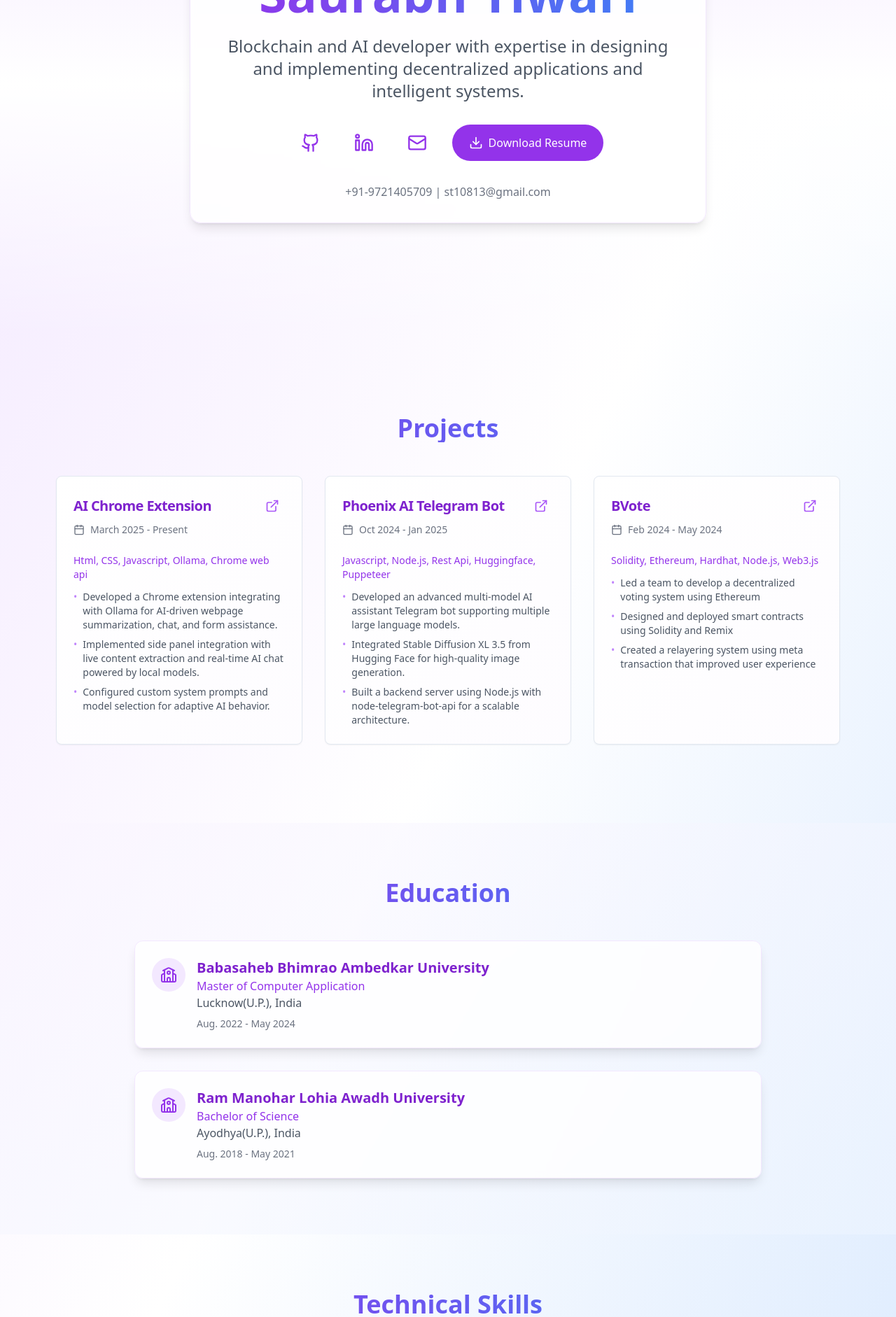
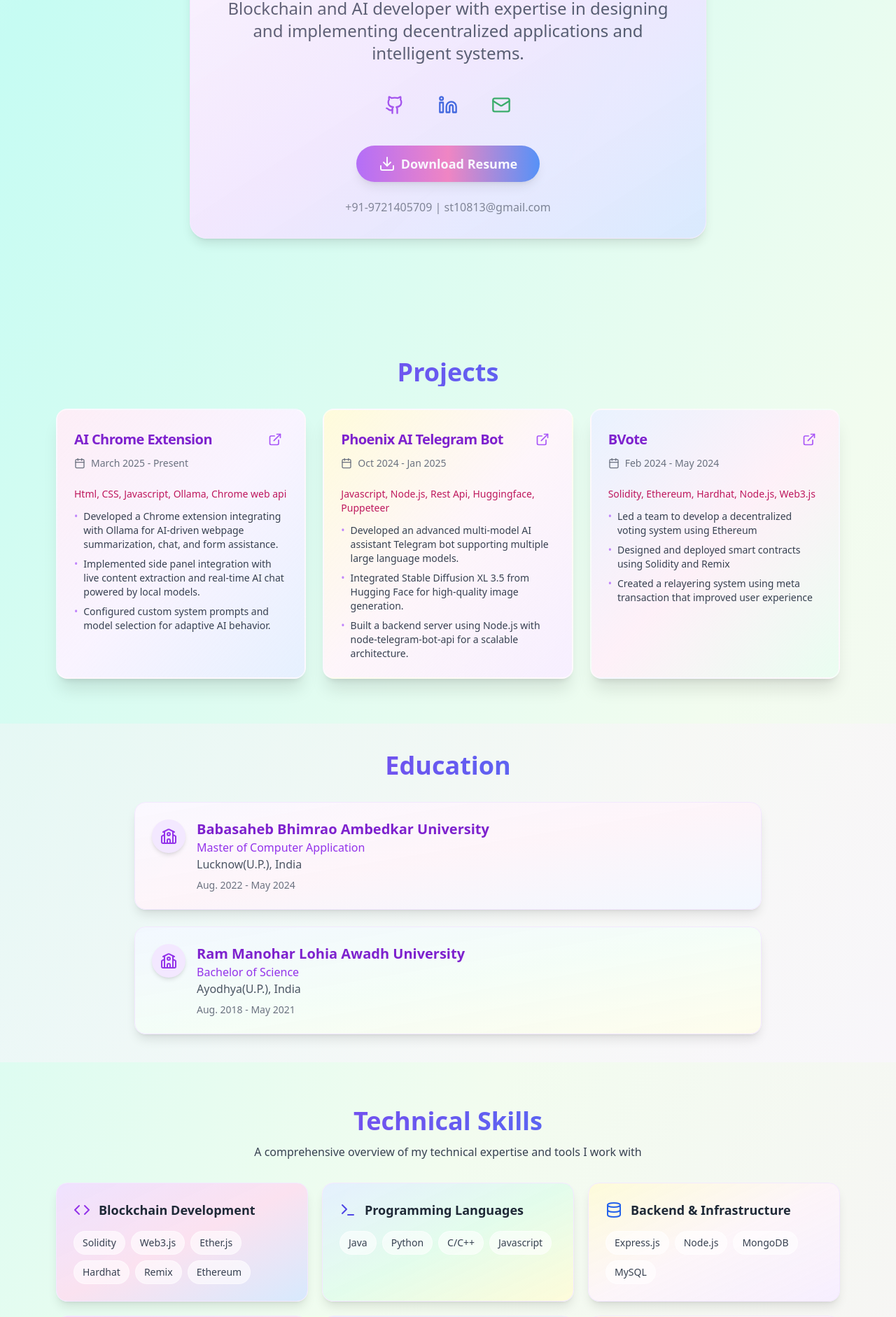
Before and after one commit to Skt329/Skt329.github.io, a React (Vite) app: page / in a window 1280 px wide. Shown: the part 240-2122 px from the top of the page at 70% size. Built offline with nearby package versions, Linux system fonts and the light colour scheme.

Commit message:
Refactor: Improve overall webpage design
- Apply improvements to the entire webpage, including making it more fluent and colorful.
- Reduce gaps between sections.
- Add a resume download link.

```diff
--- a/src/components/Education.tsx
+++ b/src/components/Education.tsx
@@ -1,3 +1,4 @@
+
 import { School } from "lucide-react";
 import { useEffect, useRef } from "react";
 
@@ -11,7 +12,7 @@ const Education = () => {
           if (entry.isIntersecting) {
             setTimeout(() => {
               entry.target.classList.add('visible');
-            }, idx * 200);
+            }, idx * 120);
           }
         });
       },
@@ -39,18 +40,24 @@ const Education = () => {
     },
   ];
 
+  const backgrounds = [
+    "from-purple-50/70 via-pink-50/80 to-blue-50/80",
+    "from-blue-50/80 via-green-50/70 to-yellow-50/80",
+  ];
+
   return (
-    <section ref={sectionRef} className="py-20 px-4 bg-gradient-to-br from-purple-50/50 to-blue-50/50" id="education">
+    <section ref={sectionRef} className="py-10 px-4 bg-gradient-to-br from-pink-50/40 to-purple-50/60" id="education">
       <div className="max-w-4xl mx-auto">
-        <h2 className="text-4xl font-bold mb-12 text-center gradient-text">Education</h2>
-        <div className="space-y-8">
-          {education.map((edu) => (
+        <h2 className="text-4xl font-bold mb-8 text-center gradient-text">Education</h2>
+        <div className="space-y-6">
+          {education.map((edu, idx) => (
             <div
               key={edu.university}
-              className="education-item fade-up glass-card p-6 rounded-xl hover:shadow-lg transition-all duration-300"
+              className={`education-item fade-up bg-gradient-to-br ${backgrounds[idx % backgrounds.length]}
+                glass-card p-6 rounded-2xl border-2 border-white/70 hover:shadow-2xl transition-all duration-400 animate-fade-in`}
             >
               <div className="flex items-start gap-4">
-                <div className="p-3 bg-purple-100 rounded-full">
+                <div className="p-3 bg-purple-100 rounded-full shadow-md">
                   <School className="w-6 h-6 text-purple-600" />
                 </div>
                 <div>
--- a/src/components/Hero.tsx
+++ b/src/components/Hero.tsx
@@ -1,3 +1,4 @@
+
 import { Github, Linkedin, Mail, Download } from "lucide-react";
 import { Button } from "@/components/ui/button";
 import { useEffect, useRef } from "react";
@@ -23,12 +24,14 @@ const Hero = () => {
   }, []);
 
   return (
-    <section ref={sectionRef} className="min-h-[90vh] flex flex-col justify-center items-center text-center px-4 bg-gradient-to-b from-purple-100 via-white to-transparent fade-up">
-      <div className="max-w-4xl mx-auto glass-card p-8 rounded-2xl transform transition-all duration-300 hover:shadow-2xl hover:scale-[1.02]">
-        <h1 className="text-5xl md:text-7xl font-bold mb-6 gradient-text">
-          Saurabh Tiwari
-        </h1>
-        <p className="text-xl md:text-2xl text-gray-600 max-w-2xl mb-8 leading-relaxed">
+    <section
+      ref={sectionRef}
+      className="min-h-[86vh] flex flex-col justify-center items-center text-center px-4 fade-up"
+    >
+      <div className="max-w-4xl mx-auto bg-gradient-to-br from-white/70 via-purple-100/80 to-blue-100/90
+        glass-card border-2 border-pink-200 shadow-2xl p-8 rounded-3xl animate-fade-in transition-all duration-500 hover:scale-[1.02] relative">
+        <h1 className="text-5xl md:text-7xl font-bold mb-6 gradient-text">Saurabh Tiwari</h1>
+        <p className="text-xl md:text-2xl text-gray-700 max-w-2xl mb-8 leading-relaxed">
           Blockchain and AI developer with expertise in designing and implementing decentralized applications and intelligent systems.
         </p>
         <div className="flex gap-6 mb-8 justify-center">
@@ -36,7 +39,7 @@ const Hero = () => {
             href="https://github.com/Skt329"
             target="_blank"
             rel="noopener noreferrer"
-            className="p-3 rounded-full hover:bg-purple-50 transition-all hover:scale-110"
+            className="p-3 rounded-full hover:bg-purple-200/60 hover:shadow-md transition-all hover:scale-110"
           >
             <Github className="w-7 h-7 text-purple-600" />
           </a>
@@ -44,28 +47,34 @@ const Hero = () => {
             href="https://linkedin.com/in/saurabht0"
             target="_blank"
             rel="noopener noreferrer"
-            className="p-3 rounded-full hover:bg-purple-50 transition-all hover:scale-110"
+            className="p-3 rounded-full hover:bg-blue-200/50 hover:shadow-md transition-all hover:scale-110"
           >
-            <Linkedin className="w-7 h-7 text-purple-600" />
+            <Linkedin className="w-7 h-7 text-blue-700" />
           </a>
           <a
             href="mailto:st10813@gmail.com"
-            className="p-3 rounded-full hover:bg-purple-50 transition-all hover:scale-110"
+            className="p-3 rounded-full hover:bg-green-200/40 hover:shadow-md transition-all hover:scale-110"
           >
-            <Mail className="w-7 h-7 text-purple-600" />
-          </a>
-          <a
-            href="/Saurabh_Tiwari_Resume.pdf"
-            download
-            className="inline-flex items-center gap-2 px-6 py-3 bg-purple-600 text-white rounded-full hover:bg-purple-700 transition-colors"
-          >
-            <Download className="w-5 h-5" />
-            Download Resume
+            <Mail className="w-7 h-7 text-green-600" />
           </a>
         </div>
+        <a
+          href="https://drive.google.com/file/d/1D94HtyhIdNmizvSUv8V1p5edTu_uCxuR/view?usp=drive_link"
+          target="_blank"
+          rel="noopener noreferrer"
+          className="inline-flex items-center gap-2 px-8 py-3 mb-6 bg-gradient-to-r from-purple-500 via-pink-400 to-blue-500
+            text-white rounded-full shadow-lg hover:from-pink-600 hover:to-purple-700 hover:scale-105 transition-all
+            animate-scale-in font-semibold text-lg z-10"
+        >
+          <Download className="w-6 h-6" />
+          Download Resume
+        </a>
         <div className="text-base text-gray-500">
           <p>+91-9721405709 | st10813@gmail.com</p>
         </div>
+        <div className="absolute inset-0 z-0 pointer-events-none rounded-3xl" style={{
+          background: "linear-gradient(135deg, rgba(247,206,249,0.25) 0%, rgba(189,224,254,0.15) 100%)"
+        }}></div>
       </div>
     </section>
   );
--- a/src/components/Projects.tsx
+++ b/src/components/Projects.tsx
@@ -1,3 +1,4 @@
+
 import { Calendar, Code, ExternalLink } from "lucide-react";
 import { Card, CardContent, CardHeader, CardTitle } from "@/components/ui/card";
 import { useEffect, useRef } from "react";
@@ -12,7 +13,7 @@ const Projects = () => {
           if (entry.isIntersecting) {
             setTimeout(() => {
               entry.target.classList.add('visible');
-            }, idx * 200);
+            }, idx * 150);
           }
         });
       },
@@ -61,14 +62,23 @@ const Projects = () => {
     },
   ];
 
+  // Array of card backgrounds to alternate for even more color
+  const cardGradients = [
+    "from-pink-100/70 via-purple-100/50 to-blue-100/70",
+    "from-yellow-100/60 via-pink-100/40 to-purple-100/70",
+    "from-blue-100/60 via-pink-200/30 to-green-100/60",
+  ];
+
   return (
-    <section ref={sectionRef} className="py-20 px-4 max-w-6xl mx-auto" id="projects">
-      <h2 className="text-4xl font-bold mb-12 text-center gradient-text">Projects</h2>
-      <div className="grid gap-8 md:grid-cols-2 lg:grid-cols-3">
+    <section ref={sectionRef} className="py-10 px-4 max-w-6xl mx-auto" id="projects">
+      <h2 className="text-4xl font-bold mb-8 text-center gradient-text">Projects</h2>
+      <div className="grid gap-6 md:grid-cols-2 lg:grid-cols-3">
         {projects.map((project, index) => (
           <Card
             key={project.title}
-            className="project-card fade-up transform transition-all duration-300 hover:scale-105 hover:shadow-2xl bg-gradient-to-br from-white/80 to-purple-50/30 backdrop-blur-sm"
+            className={`project-card fade-up rounded-2xl bg-gradient-to-br ${cardGradients[index % cardGradients.length]}
+              shadow-xl backdrop-blur-sm border-2 border-white/50 hover:border-primary hover:scale-105
+              transition-all duration-400 hover:shadow-2xl animate-fade-in`}
           >
             <CardHeader>
               <CardTitle className="flex items-center justify-between">
@@ -77,7 +87,8 @@ const Projects = () => {
                   href={project.link}
                   target="_blank"
                   rel="noopener noreferrer"
-                  className="p-2 rounded-full hover:bg-purple-100 transition-colors"
+                  className="p-2 rounded-full hover:bg-primary/10 hover:scale-110 transition-colors"
+                  aria-label={`Project link for ${project.title}`}
                 >
                   <ExternalLink className="w-5 h-5 text-purple-500" />
                 </a>
@@ -88,8 +99,8 @@ const Projects = () => {
               </div>
             </CardHeader>
             <CardContent>
-              <p className="text-sm text-purple-600 mb-3 font-medium">{project.tech}</p>
-              <ul className="text-sm space-y-2 text-gray-600">
+              <p className="text-sm text-pink-700 mb-3 font-medium">{project.tech}</p>
+              <ul className="text-sm space-y-2 text-gray-700">
                 {project.description.map((desc, idx) => (
                   <li key={idx} className="flex items-start">
                     <span className="mr-2 text-purple-400">•</span>
--- a/src/components/Skills.tsx
+++ b/src/components/Skills.tsx
@@ -1,6 +1,25 @@
 
 import { useEffect, useRef } from "react";
 import { Database, Code, Terminal, Settings, Github, FileCode } from "lucide-react";
+
+const skillCardGradients = [
+  // vibrant pastel glassy gradients
+  {
+    normal: "from-purple-200/70 via-pink-200/60 to-blue-200/60",
+    hover: "hover:from-purple-300/90 hover:via-pink-200/90 hover:to-blue-200/90",
+    border: "border-pink-200",
+  },
+  {
+    normal: "from-blue-100/70 via-green-100/80 to-yellow-100/60",
+    hover: "hover:from-blue-200/90 hover:via-green-100/90 hover:to-yellow-100/90",
+    border: "border-blue-200",
+  },
+  {
+    normal: "from-yellow-100/60 via-pink-100/40 to-purple-100/70",
+    hover: "hover:from-yellow-200/90 hover:via-pink-200/90 hover:to-purple-200/90",
+    border: "border-yellow-200",
+  },
+];
 
 const Skills = () => {
   const sectionRef = useRef<HTMLElement>(null);
@@ -30,66 +49,56 @@ const Skills = () => {
       category: "Blockchain Development",
       icon: <Code className="w-6 h-6 text-purple-600" />,
       skills: ["Solidity", "Web3.js", "Ether.js", "Hardhat", "Remix", "Ethereum"],
-      gradientClass: "from-purple-400/20 to-blue-400/20",
-      hoverGradient: "hover:from-purple-400/30 hover:to-blue-400/30"
     },
     {
       category: "Programming Languages",
       icon: <Terminal className="w-6 h-6 text-indigo-600" />,
       skills: ["Java", "Python", "C/C++", "Javascript"],
-      gradientClass: "from-indigo-400/20 to-purple-400/20",
-      hoverGradient: "hover:from-indigo-400/30 hover:to-purple-400/30"
     },
     {
       category: "Backend & Infrastructure",
       icon: <Database className="w-6 h-6 text-blue-600" />,
       skills: ["Express.js", "Node.js", "MongoDB", "MySQL"],
-      gradientClass: "from-blue-400/20 to-cyan-400/20",
-      hoverGradient: "hover:from-blue-400/30 hover:to-cyan-400/30"
     },
     {
       category: "AI & Cloud Platforms",
       icon: <Settings className="w-6 h-6 text-cyan-600" />,
       skills: ["Huggingface", "Google AI Studio"],
-      gradientClass: "from-cyan-400/20 to-teal-400/20",
-      hoverGradient: "hover:from-cyan-400/30 hover:to-teal-400/30"
     },
     {
       category: "Development Tools",
       icon: <Github className="w-6 h-6 text-violet-600" />,
       skills: ["Git", "VS Code"],
-      gradientClass: "from-violet-400/20 to-purple-400/20",
-      hoverGradient: "hover:from-violet-400/30 hover:to-purple-400/30"
     },
     {
       category: "Web Automation",
       icon: <FileCode className="w-6 h-6 text-fuchsia-600" />,
       skills: ["Puppeteer", "Cheerio"],
-      gradientClass: "from-fuchsia-400/20 to-pink-400/20",
-      hoverGradient: "hover:from-fuchsia-400/30 hover:to-pink-400/30"
     }
   ];
 
   return (
-    <section ref={sectionRef} className="py-12 px-4 max-w-6xl mx-auto" id="skills">
-      <div className="text-center mb-10">
+    <section ref={sectionRef} className="py-10 px-4 max-w-6xl mx-auto" id="skills">
+      <div className="text-center mb-8">
         <h2 className="text-4xl font-bold mb-3 gradient-text">Technical Skills</h2>
-        <p className="text-gray-600 max-w-2xl mx-auto">
+        <p className="text-gray-700 max-w-2xl mx-auto">
           A comprehensive overview of my technical expertise and tools I work with
         </p>
       </div>
 
-      <div className="grid gap-4 md:grid-cols-2 lg:grid-cols-3">
-        {skillsData.map((category, index) => (
+      <div className="grid gap-5 sm:grid-cols-2 lg:grid-cols-3">
+        {skillsData.map((category, index) => {
+          const grad = skillCardGradients[index % skillCardGradients.length];
+          return (
             <div
               key={category.category}
-            className={`skill-card fade-up p-6 rounded-xl transform transition-all duration-500
-              hover:scale-105 hover:shadow-xl bg-gradient-to-br ${category.gradientClass} ${category.hoverGradient}
-              backdrop-blur-sm border border-white/30 hover:border-white/50`}
+              className={`skill-card fade-up glass-card p-6 rounded-2xl transform transition-all duration-500
+                bg-gradient-to-br ${grad.normal} ${grad.hover} border-2 ${grad.border} hover:shadow-2xl
+                hover:scale-105 animate-fade-in group`}
             >
               <div className="flex items-center gap-3 mb-4">
                 {category.icon}
-              <h3 className="font-semibold text-lg text-gray-800">
+                <h3 className="font-semibold text-lg text-gray-800 group-hover:text-purple-700 transition-colors">
                   {category.category}
                 </h3>
               </div>
@@ -98,16 +107,16 @@ const Skills = () => {
                   <span
                     key={skill}
                     className="px-3 py-1.5 bg-white/60 text-gray-700 rounded-full text-sm
-                    font-medium transition-all duration-300 hover:bg-white/90
-                    hover:shadow-md hover:-translate-y-1 hover:text-purple-700
-                    border border-white/40 hover:border-white/60"
+                      font-medium transition-all duration-300 hover:bg-pink-200/80 hover:text-purple-800
+                      hover:shadow-md hover:-translate-y-1 border border-white/40 hover:border-pink-300"
                   >
                     {skill}
                   </span>
                 ))}
               </div>
             </div>
-        ))}
+          );
+        })}
       </div>
     </section>
   );
--- a/src/index.css
+++ b/src/index.css
@@ -119,4 +119,16 @@
   .gradient-text {
     @apply bg-gradient-to-r from-purple-600 to-blue-500 bg-clip-text text-transparent;
   }
+
+  .animate-gradient {
+    background: linear-gradient(120deg, #fbeff9, #e0eafc 20%, #c6fcf3 40%, #f2fcef 60%, #fbeff9 80%);
+    background-size: 300% 300%;
+    animation: animated-bg-gradient 16s ease-in-out infinite;
+  }
+
+  @keyframes animated-bg-gradient {
+    0% { background-position: 0% 80%; }
+    50% { background-position: 100% 20%; }
+    100% { background-position: 0% 80%; }
+  }
 }
--- a/src/pages/Index.tsx
+++ b/src/pages/Index.tsx
@@ -6,8 +6,8 @@ import Skills from "@/components/Skills";
 
 const Index = () => {
   return (
-    <div className="min-h-screen bg-gradient-to-br from-purple-100 via-white to-blue-100">
-      <main className="space-y-8"> {/* Reduced from space-y-16 to space-y-8 */}
+    <div className="min-h-screen bg-gradient-to-br from-purple-200 via-pink-100 via-40% to-blue-200 animate-gradient">
+      <main className="space-y-6"> {/* Even smaller gap for fluency */}
         <Hero />
         <Projects />
         <Education />
```
Lines whose indentation alone changed are shown as unchanged.
